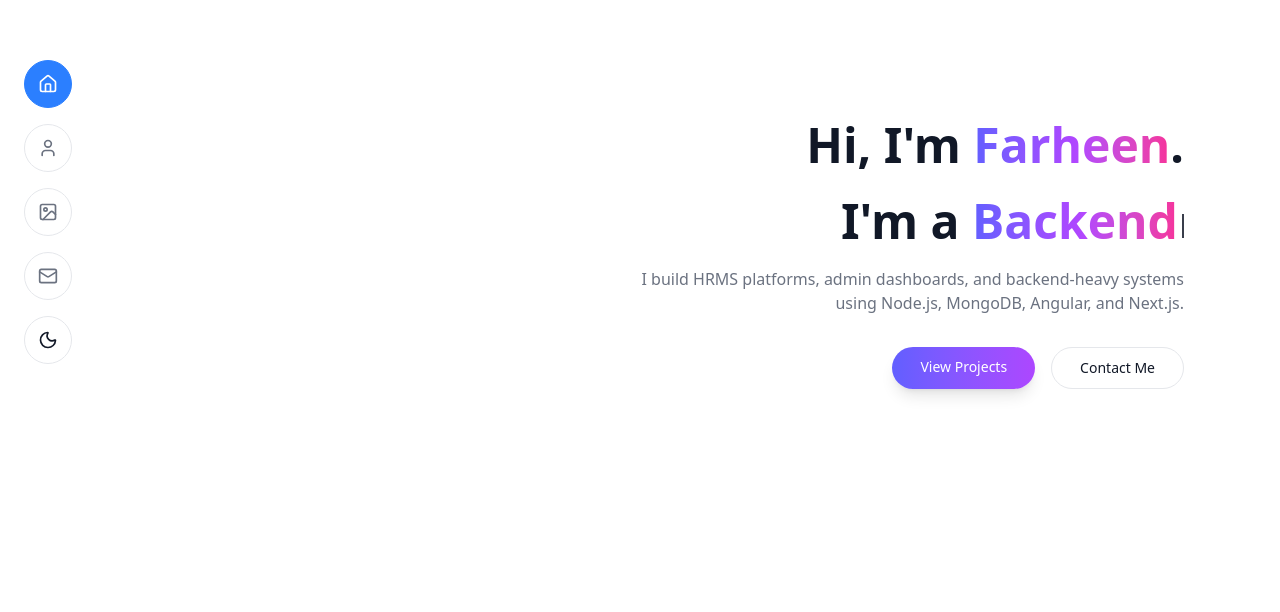
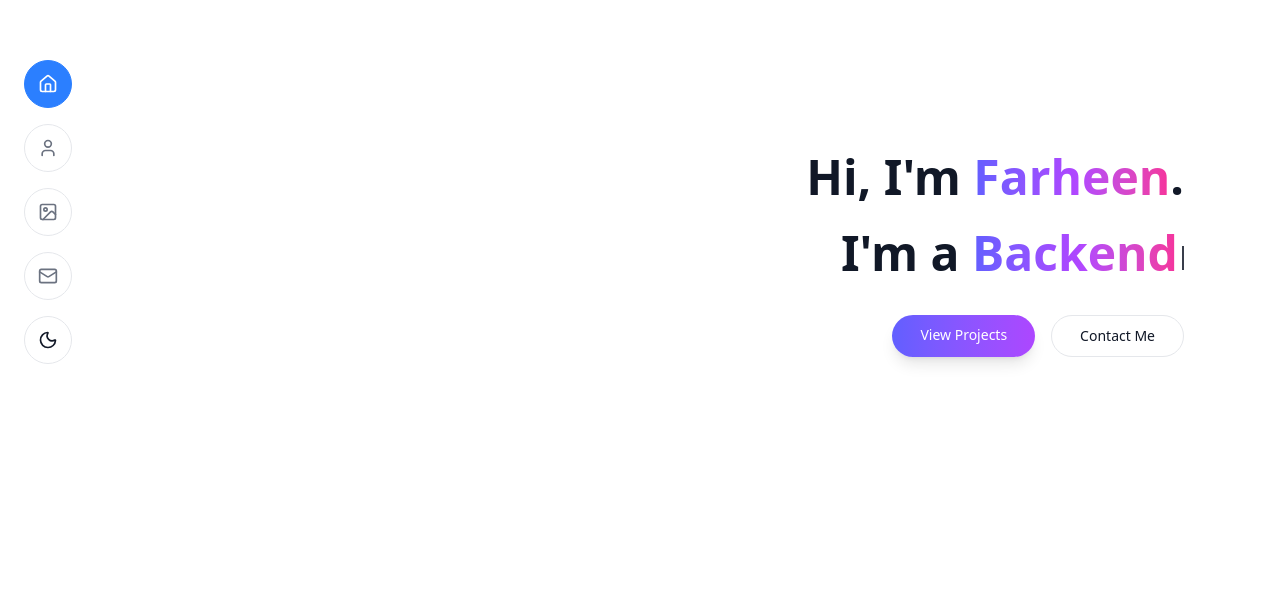
Before and after one commit to farheen-Digitalks/farheensiddiqui, a Next.js app: page / in a window 1280 px wide. Shown: the part 188-800 px from the top of the page. Built offline with nearby package versions, Linux system fonts and the light colour scheme.

Commit message:
`Removed commented out paragraph in Hero component`

```diff
--- a/app/components/Hero.tsx
+++ b/app/components/Hero.tsx
@@ -35,10 +35,10 @@ export default function Hero() {
             </h1>
           </p>
 
-          <p className="text-sm md:text-base text-[rgb(var(--muted))] max-w-xl ml-auto">
+          {/* <p className="text-sm md:text-base text-[rgb(var(--muted))] max-w-xl ml-auto">
             I build HRMS platforms, admin dashboards, and backend‑heavy systems
             using Node.js, MongoDB, Angular, and Next.js.
-          </p>
+          </p> */}
 
           <div className="flex flex-wrap gap-4 pt-4 justify-end">
             <a
```
